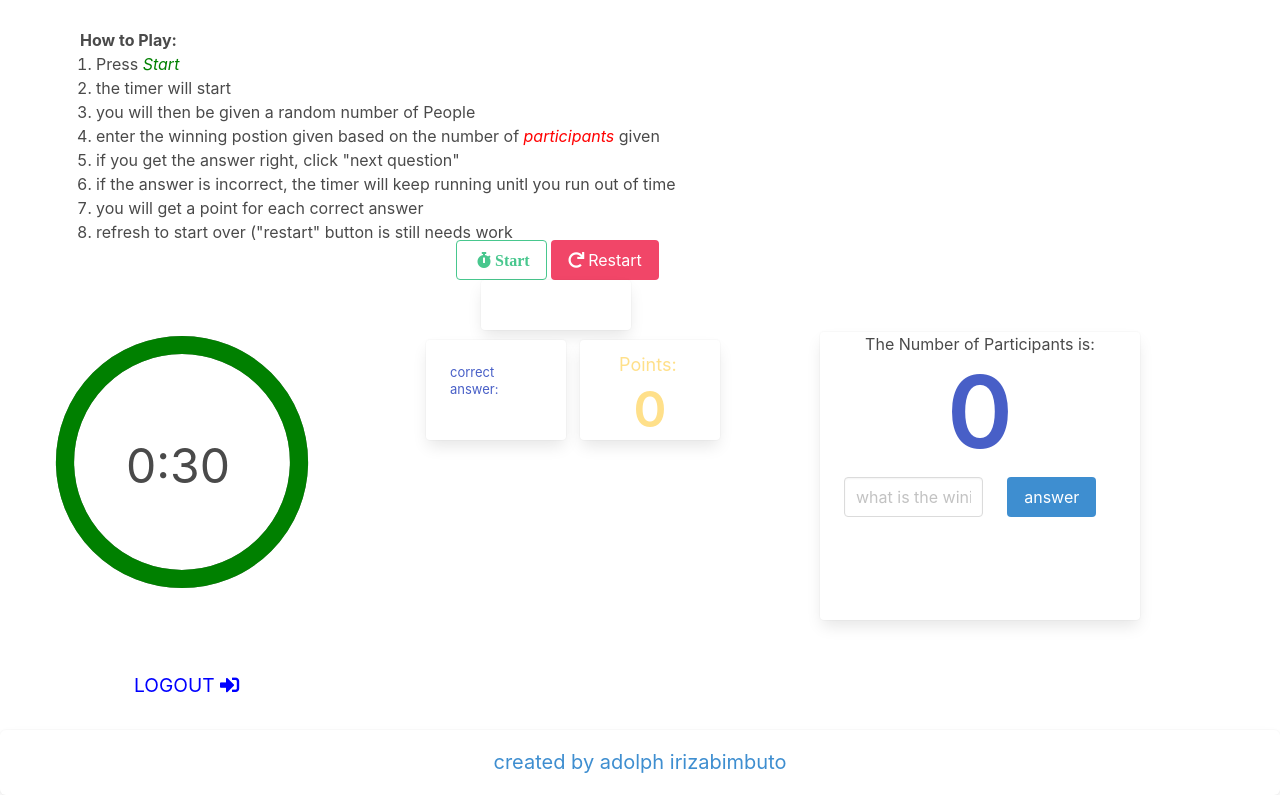
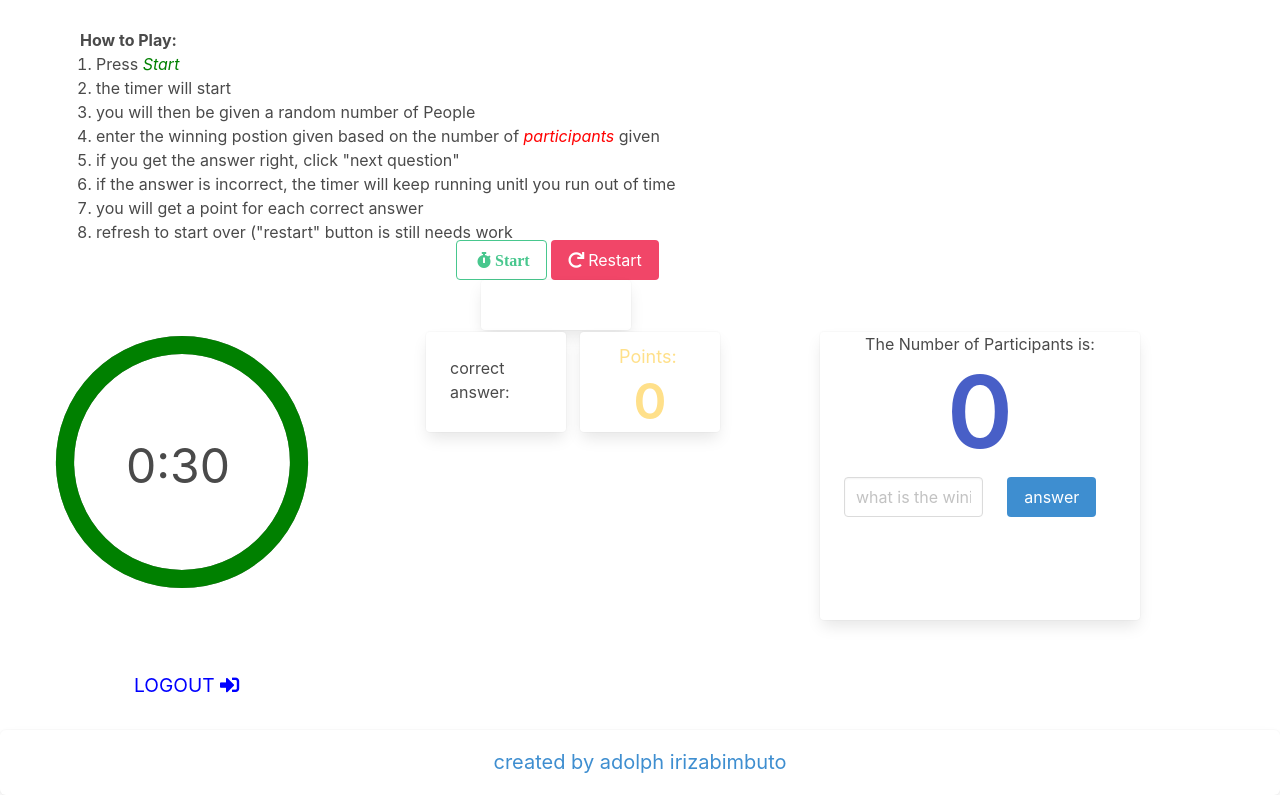
Before and after one commit to adolph-irizabimbuto/azulazen.github.io, a plain HTML site: page josephus.html in a window 1280 px wide. Shown: the part 805-1600 px from the top of the page. Drawn offline with nearby package versions, Linux system fonts and the light colour scheme.

Commit message:
Update josephus.html

```diff
--- a/josephus.html
+++ b/josephus.html
@@ -183,7 +183,7 @@
                         </div>
                     </div>
                     <div class="card" style="margin-top: 0.625rem;  margin-left: -1.875rem; height: 6.25rem; width: 8.75rem;">
-                        <div class="card-content">
+                        <div class="card-content" style="margin-top: -0.5rem;>
                             <h1 class = "subtitle has-text-link" style="font-size: 0.813rem;">
                             correct answer:
                             </h1>
```
